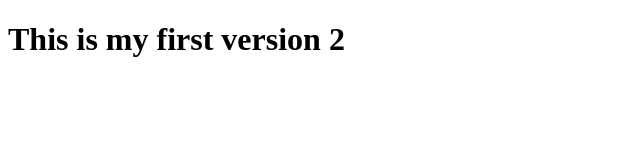
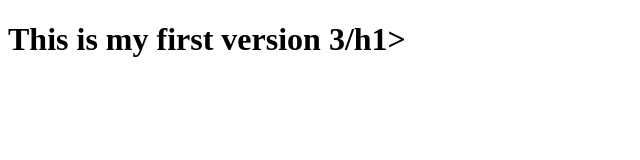
Before and after one commit to Vinod2387/Anushri, a plain HTML site: page index.html in a window 1280 px wide. Shown: the full height of the page, 0-640 px from the left. Drawn offline with Linux system fonts and the light colour scheme.

Commit message:
This is version 3

```diff
--- a/index.html
+++ b/index.html
@@ -8,5 +8,5 @@
 <body>
 
 </body>
-<h1>This is my first version 2</h1>
+<h1>This is my first version 3/h1>
 </html>
```
